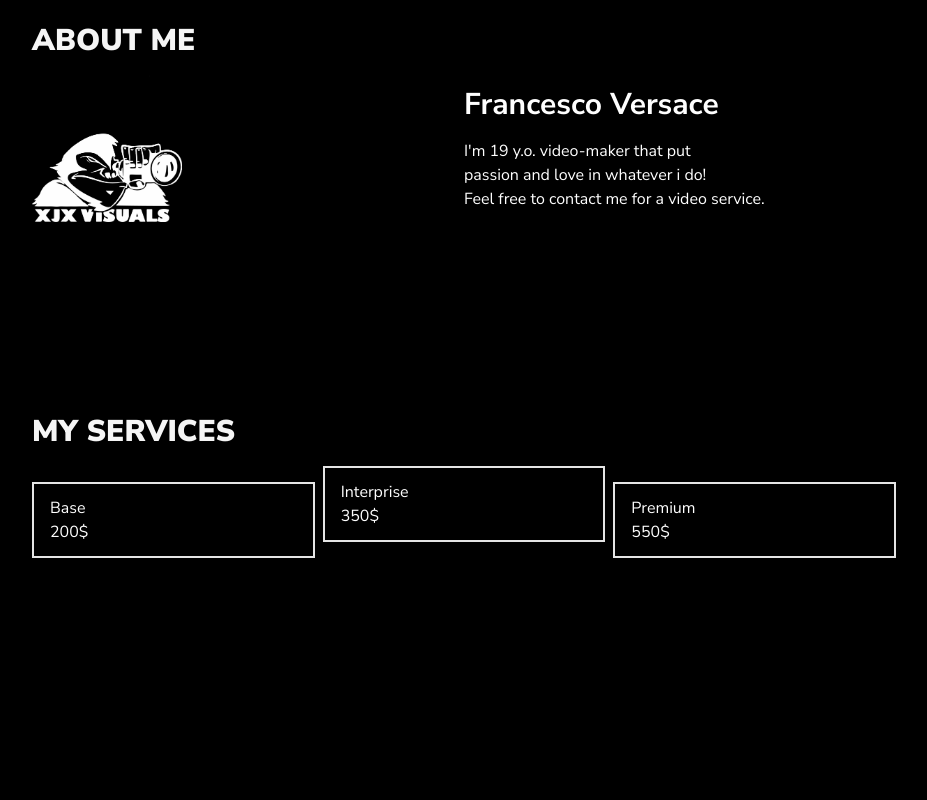
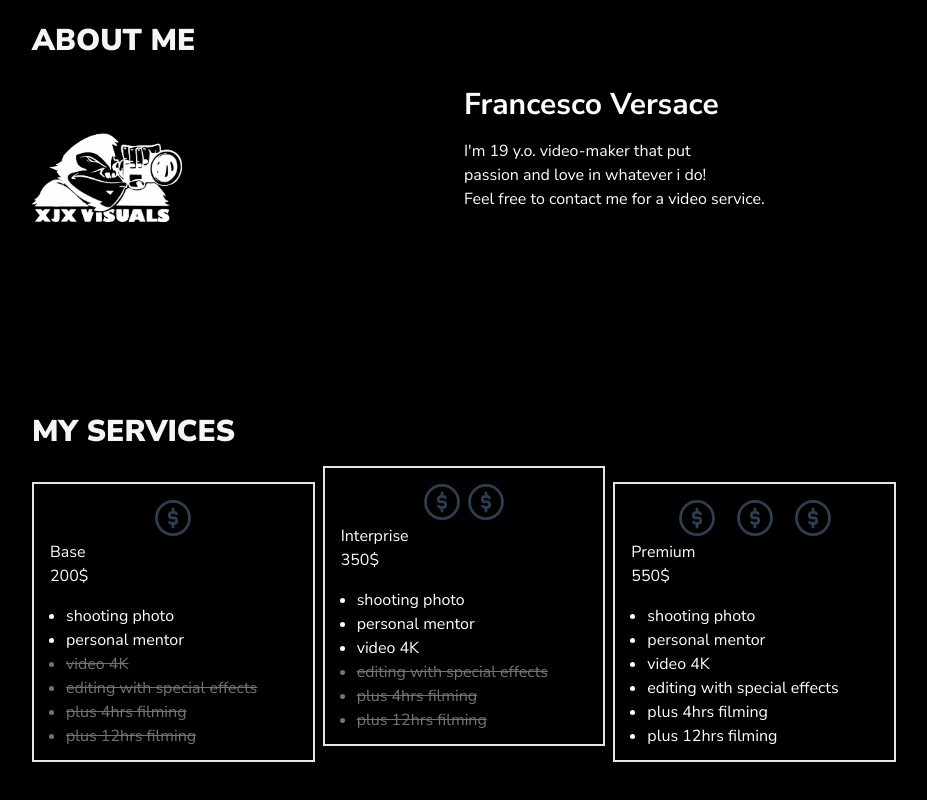
Before and after one commit to Matteo0099/XJXStudio, a Vue app: page / in a window 1280 px wide. Shown: the part 1985-2785 px from the top of the page, without its empty margins (176-1103 px from the left). Before the commit the page ends 2639 px from the top, so only its background shows below. Built offline with nearby package versions, Linux system fonts and the light colour scheme.

Commit message:
update services section

```diff
--- a/src/App.vue
+++ b/src/App.vue
@@ -180,6 +180,7 @@ export default {
       this.$refs.listNav.classList.toggle('fullOpen');
       this.$refs.navList.classList.toggle('open');
       this.$refs.slideOut.classList.toggle('openSlide');
+      document.querySelector('body').classList.toggle('overflow-hidden');
       document.querySelector('.main-content').classList.toggle('open');
     }
   },
--- a/src/index.css
+++ b/src/index.css
@@ -136,10 +136,11 @@
   }
 
   .main-content.open {
-    -webkit-transition: transform .8s cubic-bezier(.15, .2, .1, 1);
-    transition: transform .8s cubic-bezier(.15, .2, .1, 1);
-    -webkit-transform: scale(.835) translateX(-466px) translateZ(0) !important;
-    transform: scale(.835) translateX(-466px) translateZ(0) !important;
+    -webkit-transition: transform .8s cubic-bezier(.15,.2,.1,1);
+    transition: transform .8s cubic-bezier(.15,.2,.1,1);
+    /* -webkit-transform: scale(.835) translateX(-466px) translateZ(0)!important; */
+    transform: scale(.835) translateX(-466px) translateZ(0)!important;
+    height: 100%;
     height: 100%;
     transform-origin: center;
     position: relative;
@@ -147,18 +148,32 @@
     overflow: hidden;
   }
 
+  .main-content.open > * {
+    -webkit-transform: scale(1.007)!important;
+    transform: scale(1.007)!important;
+    -webkit-transform-origin: center;
+    transform-origin: center;
+  }
+
   @media only screen and (min-width: 1000px) {
     .main-content.open {
       -webkit-transform-origin: center;
       transform-origin: center;
-      -webkit-transform: scale(.8) translateX(-32vw) translateZ(0) !important;
-      transform: scale(.8) translateX(-32vw) translateZ(0) !important;
+      -webkit-transform: scale(.8) translateX(-32vw) translateZ(0)!important;
+      transform: scale(.8) translateX(-32vw) translateZ(0)!important;
     }
 
     .nav-list.open {
-      min-width: 33.3vw;
+      min-width: 33.3vw !important;
       padding-left: 4%;
       padding-right: 4%;
+      margin: 1rem;
+    }
+  }
+
+  @media screen and (max-width: 400px) {
+    .nav-list.open {
+      min-width: 200px !important;
     }
   }
 
--- a/src/views/Home.vue
+++ b/src/views/Home.vue
@@ -107,42 +107,89 @@
             <h1 class="text-neutral-100 text-2xl sm:text-3xl font-black">MY SERVICES</h1>
             <div class="flex w-full flex-col mx-auto sm:mx-0 sm:flex-row sm:justify-between flex-wrap sm:flex-nowrap mt-8">
               <div class="w-full sm:w-1/3 px-4 py-3 border-2 border-neutral-200 flex flex-col justify-center items-start">
+                <div class="flex justify-center items-center w-full">
+                  <svg xmlns="http://www.w3.org/2000/svg" class="icon icon-tabler icon-tabler-premium-rights" width="44" height="44" viewBox="0 0 24 24" stroke-width="1.5" stroke="#2c3e50" fill="none" stroke-linecap="round" stroke-linejoin="round">
+                    <path stroke="none" d="M0 0h24v24H0z" fill="none"/>
+                    <path d="M12 12m-9 0a9 9 0 1 0 18 0a9 9 0 1 0 -18 0" />
+                    <path d="M13.867 9.75c-.246 -.48 -.708 -.769 -1.2 -.75h-1.334c-.736 0 -1.333 .67 -1.333 1.5c0 .827 .597 1.499 1.333 1.499h1.334c.736 0 1.333 .671 1.333 1.5c0 .828 -.597 1.499 -1.333 1.499h-1.334c-.492 .019 -.954 -.27 -1.2 -.75" />
+                    <path d="M12 7v2" />
+                    <path d="M12 15v2" />
+                  </svg>
+                </div>
                 <h1>Base</h1>
                 <p>200$</p>
 
-                <ul>
-                  <li></li>
-                  <li></li>
-                  <li></li>
-                  <li></li>
-                  <li></li>
-                  <li></li>
+                <ul class="mt-4 pl-4 list-disc">
+                  <li>shooting photo</li>
+                  <li>personal mentor</li>
+                  <li class=" line-through text-neutral-500">video 4K</li>
+                  <li class=" line-through text-neutral-500">editing with special effects</li>
+                  <li class=" line-through text-neutral-500">plus 4hrs filming</li>
+                  <li class=" line-through text-neutral-500">plus 12hrs filming</li>
                 </ul>
               </div>
+
               <div class="w-full sm:w-1/3 px-4 py-3 sm:-translate-y-4 border-2 sm:mx-2 border-neutral-200 flex flex-col justify-center items-start">
+                <div class="flex justify-center w-full max-w-40 mx-auto items-center">
+                  <svg xmlns="http://www.w3.org/2000/svg" class="icon icon-tabler icon-tabler-premium-rights" width="44" height="44" viewBox="0 0 24 24" stroke-width="1.5" stroke="#2c3e50" fill="none" stroke-linecap="round" stroke-linejoin="round">
+                    <path stroke="none" d="M0 0h24v24H0z" fill="none"/>
+                    <path d="M12 12m-9 0a9 9 0 1 0 18 0a9 9 0 1 0 -18 0" />
+                    <path d="M13.867 9.75c-.246 -.48 -.708 -.769 -1.2 -.75h-1.334c-.736 0 -1.333 .67 -1.333 1.5c0 .827 .597 1.499 1.333 1.499h1.334c.736 0 1.333 .671 1.333 1.5c0 .828 -.597 1.499 -1.333 1.499h-1.334c-.492 .019 -.954 -.27 -1.2 -.75" />
+                    <path d="M12 7v2" />
+                    <path d="M12 15v2" />
+                  </svg><svg xmlns="http://www.w3.org/2000/svg" class="icon icon-tabler icon-tabler-premium-rights" width="44" height="44" viewBox="0 0 24 24" stroke-width="1.5" stroke="#2c3e50" fill="none" stroke-linecap="round" stroke-linejoin="round">
+                    <path stroke="none" d="M0 0h24v24H0z" fill="none"/>
+                    <path d="M12 12m-9 0a9 9 0 1 0 18 0a9 9 0 1 0 -18 0" />
+                    <path d="M13.867 9.75c-.246 -.48 -.708 -.769 -1.2 -.75h-1.334c-.736 0 -1.333 .67 -1.333 1.5c0 .827 .597 1.499 1.333 1.499h1.334c.736 0 1.333 .671 1.333 1.5c0 .828 -.597 1.499 -1.333 1.499h-1.334c-.492 .019 -.954 -.27 -1.2 -.75" />
+                    <path d="M12 7v2" />
+                    <path d="M12 15v2" />
+                  </svg>
+                </div>
                 <h1>Interprise</h1>
                 <p>350$</p>
 
-                <ul>
-                  <li></li>
-                  <li></li>
-                  <li></li>
-                  <li></li>
-                  <li></li>
-                  <li></li>
+                <ul class="mt-4 pl-4 list-disc">
+                  <li>shooting photo</li>
+                  <li>personal mentor</li>
+                  <li>video 4K</li>
+                  <li class=" line-through text-neutral-500">editing with special effects</li>
+                  <li class=" line-through text-neutral-500">plus 4hrs filming</li>
+                  <li class=" line-through text-neutral-500">plus 12hrs filming</li>
                 </ul>
               </div>
+
               <div class="w-full sm:w-1/3 px-4 py-3 border-2 border-neutral-200 flex flex-col justify-center items-start">
+                <div class="flex justify-between w-full max-w-40 mx-auto items-center">
+                  <svg xmlns="http://www.w3.org/2000/svg" class="icon icon-tabler icon-tabler-premium-rights" width="44" height="44" viewBox="0 0 24 24" stroke-width="1.5" stroke="#2c3e50" fill="none" stroke-linecap="round" stroke-linejoin="round">
+                    <path stroke="none" d="M0 0h24v24H0z" fill="none"/>
+                    <path d="M12 12m-9 0a9 9 0 1 0 18 0a9 9 0 1 0 -18 0" />
+                    <path d="M13.867 9.75c-.246 -.48 -.708 -.769 -1.2 -.75h-1.334c-.736 0 -1.333 .67 -1.333 1.5c0 .827 .597 1.499 1.333 1.499h1.334c.736 0 1.333 .671 1.333 1.5c0 .828 -.597 1.499 -1.333 1.499h-1.334c-.492 .019 -.954 -.27 -1.2 -.75" />
+                    <path d="M12 7v2" />
+                    <path d="M12 15v2" />
+                  </svg><svg xmlns="http://www.w3.org/2000/svg" class="icon icon-tabler icon-tabler-premium-rights" width="44" height="44" viewBox="0 0 24 24" stroke-width="1.5" stroke="#2c3e50" fill="none" stroke-linecap="round" stroke-linejoin="round">
+                    <path stroke="none" d="M0 0h24v24H0z" fill="none"/>
+                    <path d="M12 12m-9 0a9 9 0 1 0 18 0a9 9 0 1 0 -18 0" />
+                    <path d="M13.867 9.75c-.246 -.48 -.708 -.769 -1.2 -.75h-1.334c-.736 0 -1.333 .67 -1.333 1.5c0 .827 .597 1.499 1.333 1.499h1.334c.736 0 1.333 .671 1.333 1.5c0 .828 -.597 1.499 -1.333 1.499h-1.334c-.492 .019 -.954 -.27 -1.2 -.75" />
+                    <path d="M12 7v2" />
+                    <path d="M12 15v2" />
+                  </svg><svg xmlns="http://www.w3.org/2000/svg" class="icon icon-tabler icon-tabler-premium-rights" width="44" height="44" viewBox="0 0 24 24" stroke-width="1.5" stroke="#2c3e50" fill="none" stroke-linecap="round" stroke-linejoin="round">
+                    <path stroke="none" d="M0 0h24v24H0z" fill="none"/>
+                    <path d="M12 12m-9 0a9 9 0 1 0 18 0a9 9 0 1 0 -18 0" />
+                    <path d="M13.867 9.75c-.246 -.48 -.708 -.769 -1.2 -.75h-1.334c-.736 0 -1.333 .67 -1.333 1.5c0 .827 .597 1.499 1.333 1.499h1.334c.736 0 1.333 .671 1.333 1.5c0 .828 -.597 1.499 -1.333 1.499h-1.334c-.492 .019 -.954 -.27 -1.2 -.75" />
+                    <path d="M12 7v2" />
+                    <path d="M12 15v2" />
+                  </svg>
+                </div>
                 <h1>Premium</h1>
                 <p>550$</p>
 
-                <ul>
-                  <li></li>
-                  <li></li>
-                  <li></li>
-                  <li></li>
-                  <li></li>
-                  <li></li>
+                <ul class="mt-4 pl-4 list-disc">
+                  <li>shooting photo</li>
+                  <li>personal mentor</li>
+                  <li>video 4K</li>
+                  <li>editing with special effects</li>
+                  <li>plus 4hrs filming</li>
+                  <li>plus 12hrs filming</li>
                 </ul>
               </div>
             </div>
```
